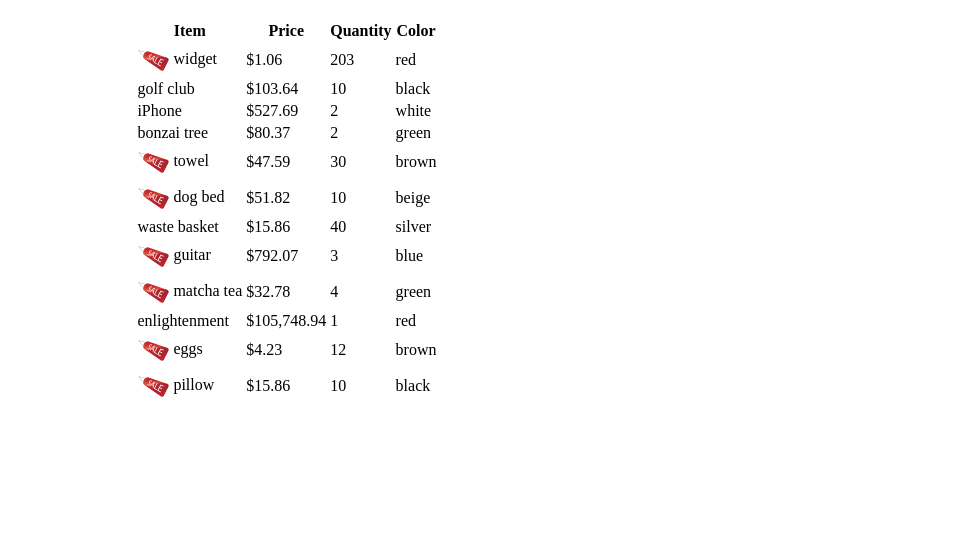
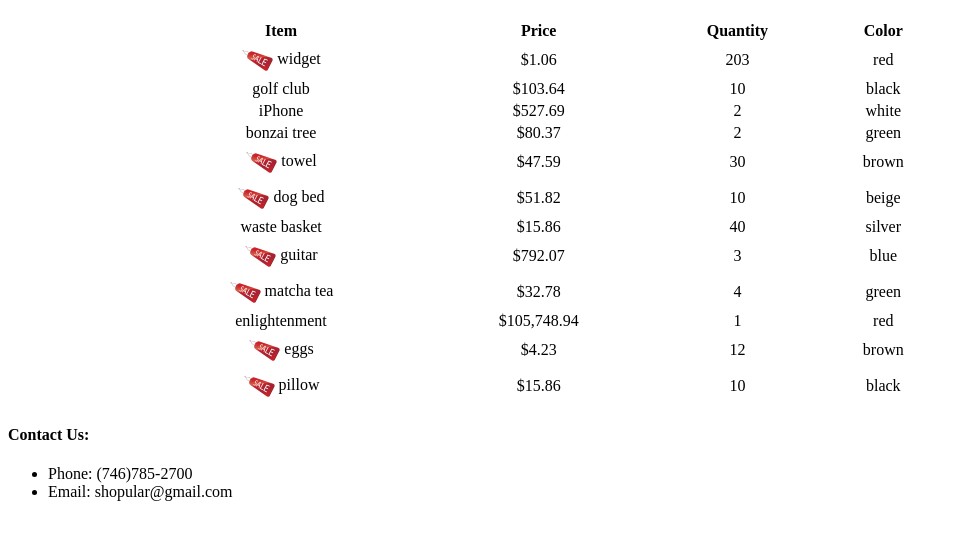
Before and after one commit to csaminak/shopular, a website: page src/index.html in a window 1280 px wide. Shown: the part 61-600 px from the top of the page, without its empty margins (0-958 px from the left). Drawn offline with nearby package versions, Linux system fonts and the light colour scheme; files that its build step writes are made by us from their sources.

Commit message:
added a class of inventory for styling

```diff
--- a/src/index.html
+++ b/src/index.html
@@ -17,7 +17,7 @@
         </header>
 
         <main>
-            <table ng-controller='ShopularController as shopular'>
+            <table class='inventory' ng-controller='ShopularController as shopular'>
                 <thead>
                     <tr>
                         <th>
@@ -54,7 +54,12 @@
             </table>
         </main>
 
-        <footer>
+        <footer class='contact'>
+            <h4>Contact Us:</h4>
+            <ul>
+                <li>Phone: (746)785-2700</li>
+                <li>Email: shopular@gmail.com</li>
+            </ul>
         </footer>
 
         <script src='https://ajax.googleapis.com/ajax/libs/angularjs/1.5.8/angular.min.js'></script>
```
Also changed, not shown: build/index.html.
